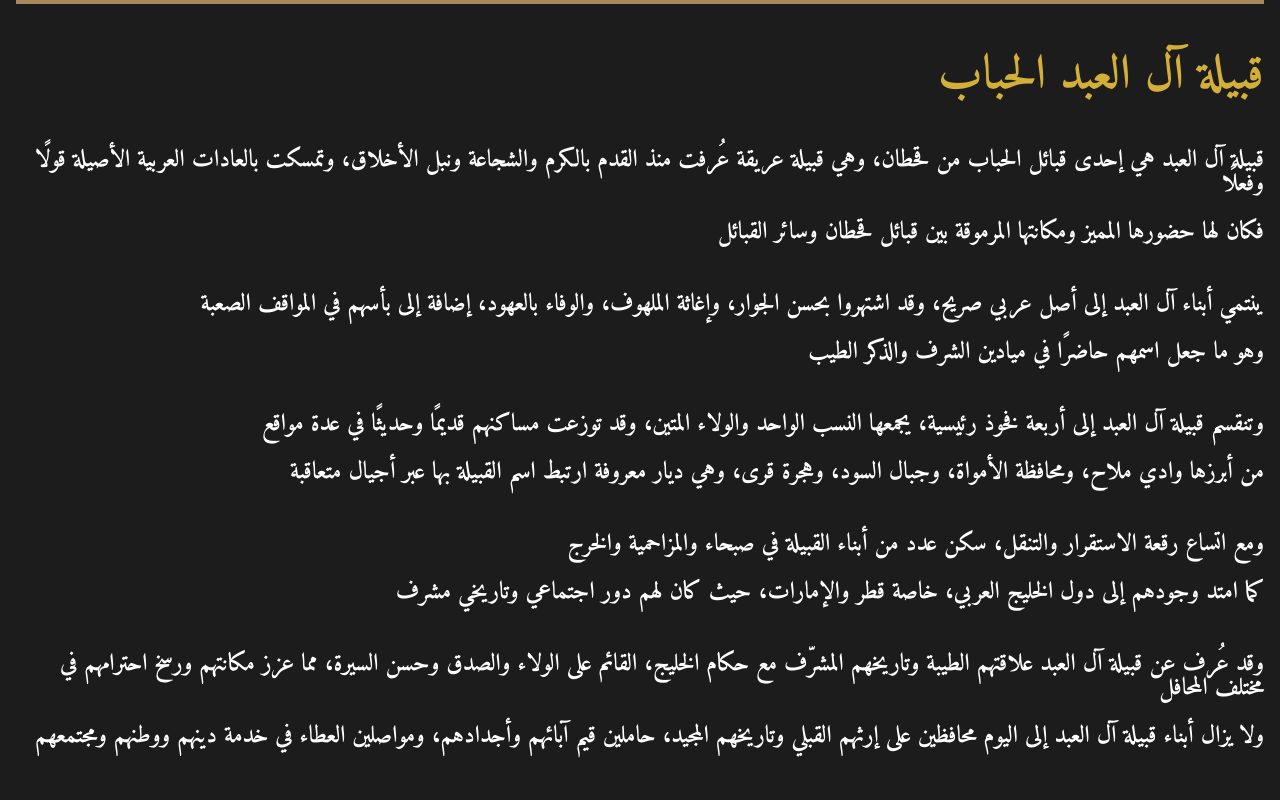
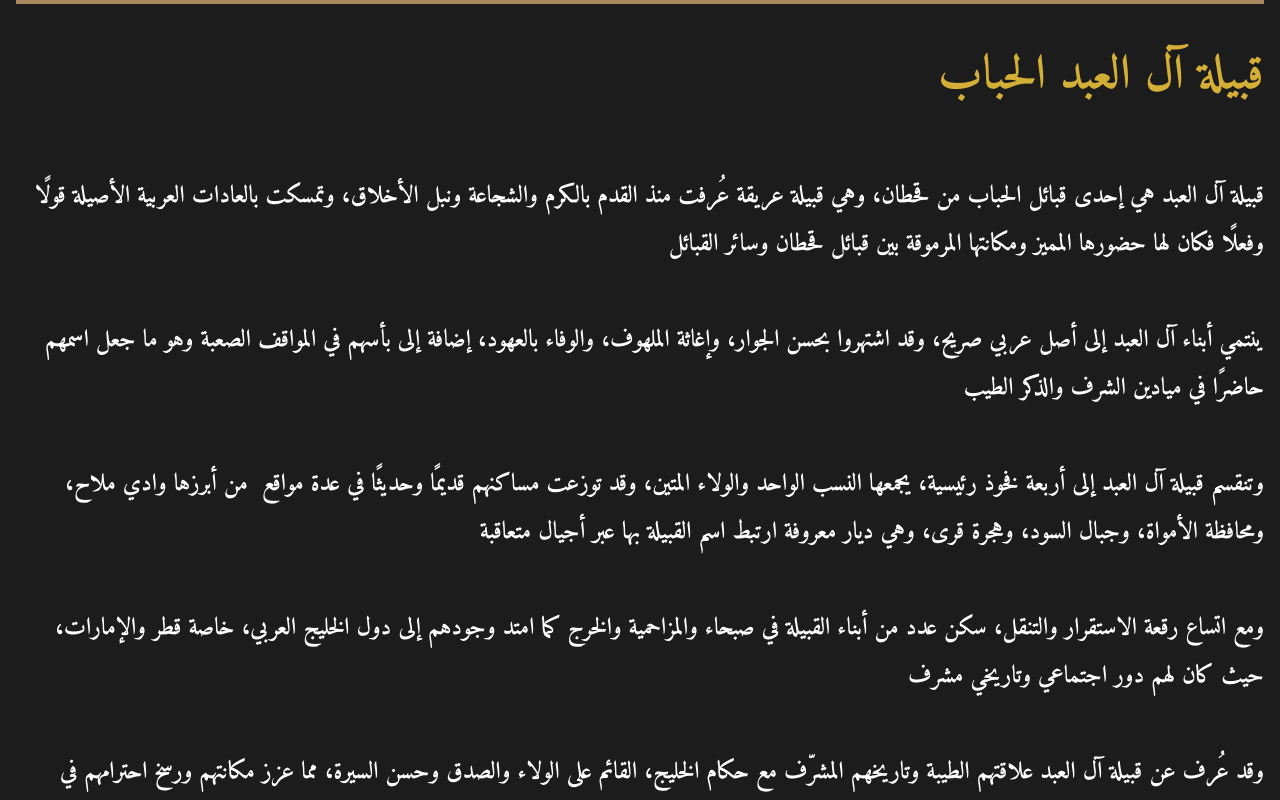
Before and after one commit to malikhussein/alabd-family, a Next.js app: page /about in a window 1280 px wide. Shown: the part 620-1420 px from the top of the page. Built offline with nearby package versions, Linux system fonts and the light colour scheme; no server answers; grey boxes are pictures that could not be loaded.

Commit message:
edit text

```diff
--- a/app/about/page.tsx
+++ b/app/about/page.tsx
@@ -31,27 +31,15 @@ export default function Page() {
         <h3 className="text-xl md:text-2xl lg:text-5xl font-bold text-primary text-right">
           قبيلة آل العبد الحباب
         </h3>
-        <p className=" text-lg md:text-xl lg:text-2xl text-white text-right leading-6 whitespace-pre-wrap">
+        <p className=" text-lg md:text-xl lg:text-2xl text-white text-right  leading-7 sm:leading-8 md:leading-9 lg:leading-10 xl:leading-12  whitespace-pre-wrap">
           {`
-قبيلة آل العبد هي إحدى قبائل الحباب من قحطان، وهي قبيلة عريقة عُرفت منذ القدم بالكرم والشجاعة ونبل الأخلاق، وتمسكت بالعادات العربية الأصيلة قولًا وفعلًا
+قبيلة آل العبد هي إحدى قبائل الحباب من قحطان، وهي قبيلة عريقة عُرفت منذ القدم بالكرم والشجاعة ونبل الأخلاق، وتمسكت بالعادات العربية الأصيلة قولًا وفعلًا فكان لها حضورها المميز ومكانتها المرموقة بين قبائل قحطان وسائر القبائل
 
-فكان لها حضورها المميز ومكانتها المرموقة بين قبائل قحطان وسائر القبائل
+ ينتمي أبناء آل العبد إلى أصل عربي صريح، وقد اشتهروا بحسن الجوار، وإغاثة الملهوف، والوفاء بالعهود، إضافة إلى بأسهم في المواقف الصعبة وهو ما جعل اسمهم حاضرًا في ميادين الشرف والذكر الطيب
 
+وتنقسم قبيلة آل العبد إلى أربعة فخوذ رئيسية، يجمعها النسب الواحد والولاء المتين، وقد توزعت مساكنهم قديمًا وحديثًا في عدة مواقع  من أبرزها وادي ملاح، ومحافظة الأمواة، وجبال السود، وهجرة قرى، وهي ديار معروفة ارتبط اسم القبيلة بها عبر أجيال متعاقبة
 
-ينتمي أبناء آل العبد إلى أصل عربي صريح، وقد اشتهروا بحسن الجوار، وإغاثة الملهوف، والوفاء بالعهود، إضافة إلى بأسهم في المواقف الصعبة
-
-وهو ما جعل اسمهم حاضرًا في ميادين الشرف والذكر الطيب
-
-
-وتنقسم قبيلة آل العبد إلى أربعة فخوذ رئيسية، يجمعها النسب الواحد والولاء المتين، وقد توزعت مساكنهم قديمًا وحديثًا في عدة مواقع
-
- من أبرزها وادي ملاح، ومحافظة الأمواة، وجبال السود، وهجرة قرى، وهي ديار معروفة ارتبط اسم القبيلة بها عبر أجيال متعاقبة
-
-
-ومع اتساع رقعة الاستقرار والتنقل، سكن عدد من أبناء القبيلة في صبحاء والمزاحمية والخرج
-
-كما امتد وجودهم إلى دول الخليج العربي، خاصة قطر والإمارات، حيث كان لهم دور اجتماعي وتاريخي مشرف
-
+ومع اتساع رقعة الاستقرار والتنقل، سكن عدد من أبناء القبيلة في صبحاء والمزاحمية والخرج كما امتد وجودهم إلى دول الخليج العربي، خاصة قطر والإمارات، حيث كان لهم دور اجتماعي وتاريخي مشرف
 
 وقد عُرف عن قبيلة آل العبد علاقتهم الطيبة وتاريخهم المشرّف مع حكام الخليج، القائم على الولاء والصدق وحسن السيرة، مما عزز مكانتهم ورسخ احترامهم في مختلف المحافل
 
--- a/app/family/[id]/page.tsx
+++ b/app/family/[id]/page.tsx
@@ -450,7 +450,7 @@ export default function FamilyInfo() {
                 className="text-amber-400/70 text-sm tracking-widest uppercase mb-1"
                 style={{ fontFamily: "'Scheherazade New', serif", letterSpacing: "0.3em" }}
               >
-                ✦ عائلة ✦
+                ✦ قبيلة ✦
               </p>
               <h1
                 className="text-4xl sm:text-5xl font-bold text-amber-300 drop-shadow-2xl"
@@ -478,7 +478,7 @@ export default function FamilyInfo() {
                     className="text-2xl font-bold text-amber-300 leading-none"
                     style={{ fontFamily: "'Scheherazade New', 'Amiri', serif" }}
                   >
-                    معلومات العائلة
+                    معلومات القبيلة
                   </h2>
                   <p className="text-stone-400 text-xs mt-0.5">نسب وتاريخ</p>
                 </div>
--- a/app/page.tsx
+++ b/app/page.tsx
@@ -1,7 +1,7 @@
-import Image from 'next/image';
-import bannerImage from '../public/images/Frame.png';
-import banner2Image from '../public/images/Frame 12.png';
- import FamilySection from './_component/familySection';
+import Image from "next/image";
+import bannerImage from "../public/images/Frame.png";
+import banner2Image from "../public/images/Frame 12.png";
+import FamilySection from "./_component/familySection";
 
 export default async function Home() {
   return (
@@ -29,7 +29,7 @@ export default async function Home() {
               هي إحدى قبائل الحباب من قحطان، وهي قبيلة عريقة عُرفت منذ القدم
               بالكرم والشجاعة ونبل الأخلاق، وتمسكت بالعادات العربية الأصيلة
               قولًا وفعلًا، فكان لها حضورها المميز ومكانتها المرموقة بين قبائل
-              قحطان وسائر القبائل، فكان لها حضورها المميز ومكانتها المرموقة.
+              قحطان وسائر القبائل
             </p>
           </div>
 
```
